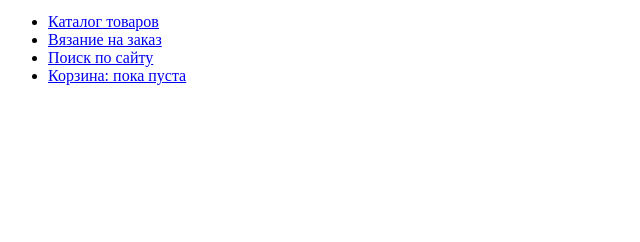
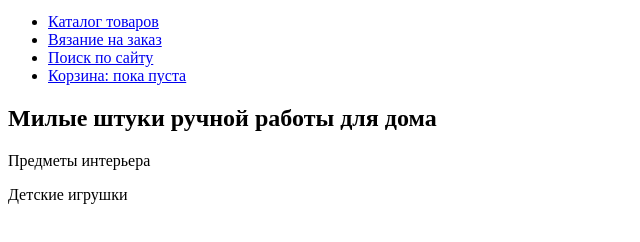
Before and after one commit to skit82/117377-mishka, a website: page source/index.html in a window 1280 px wide. Shown: the part 50-292 px from the top of the page, without its empty margins (0-640 px from the left). Drawn offline with Linux system fonts and the light colour scheme.

Commit message:
Разметили каталог главной

```diff
--- a/source/index.html
+++ b/source/index.html
@@ -27,5 +27,12 @@
           </ul>
       </nav>
     </header>
+    <main class="page-main">
+      <section class="catalog">
+        <h2 class="catalog__title">Милые штуки ручной  работы для дома</h2>
+        <p class="catalog__interior catalog__interior--decor">Предметы  интерьера</p>
+        <p class="catalog__toy catalog__toy--bauble">Детские  игрушки</p>
+      </section>
+    </main>
   </body>
 </html>
```
